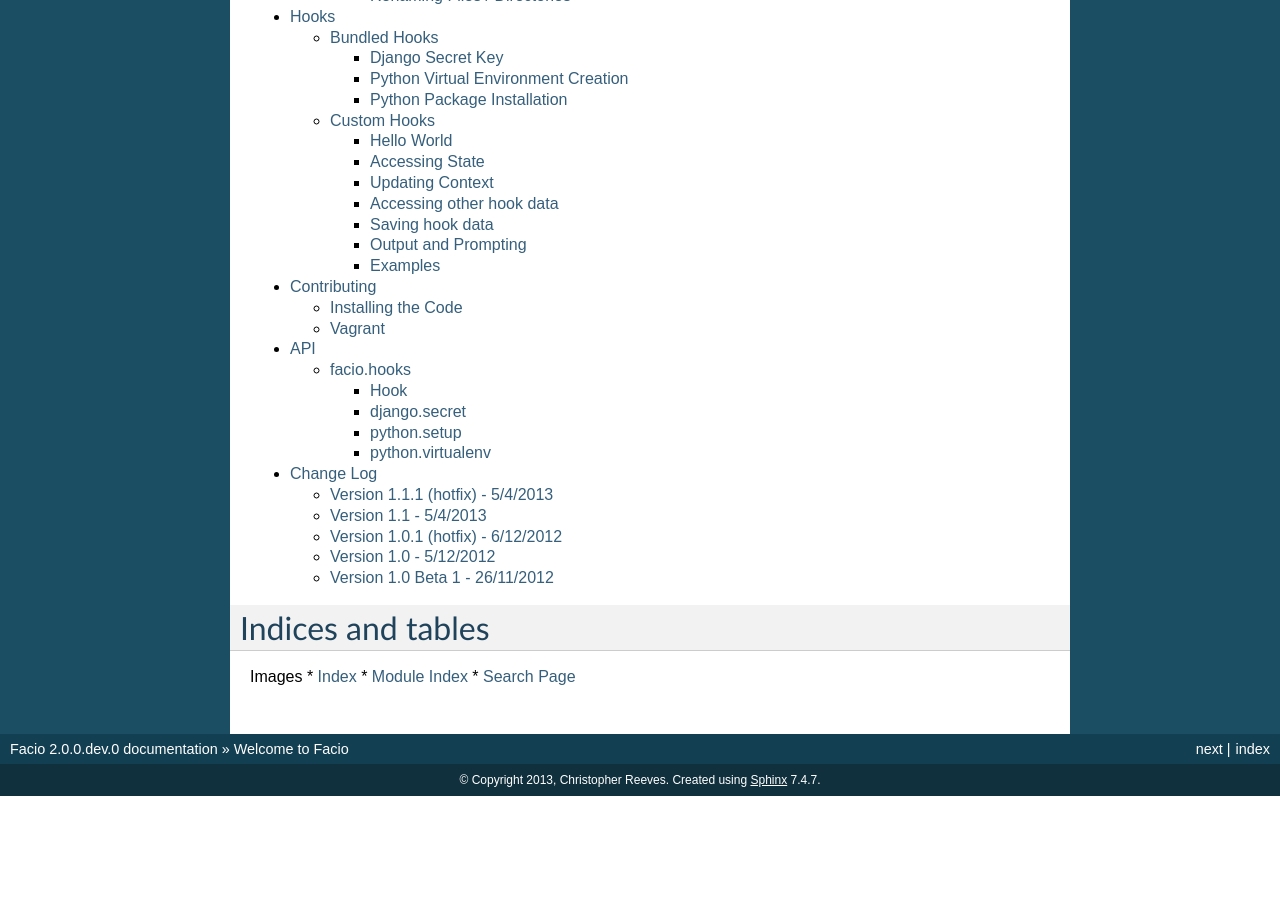
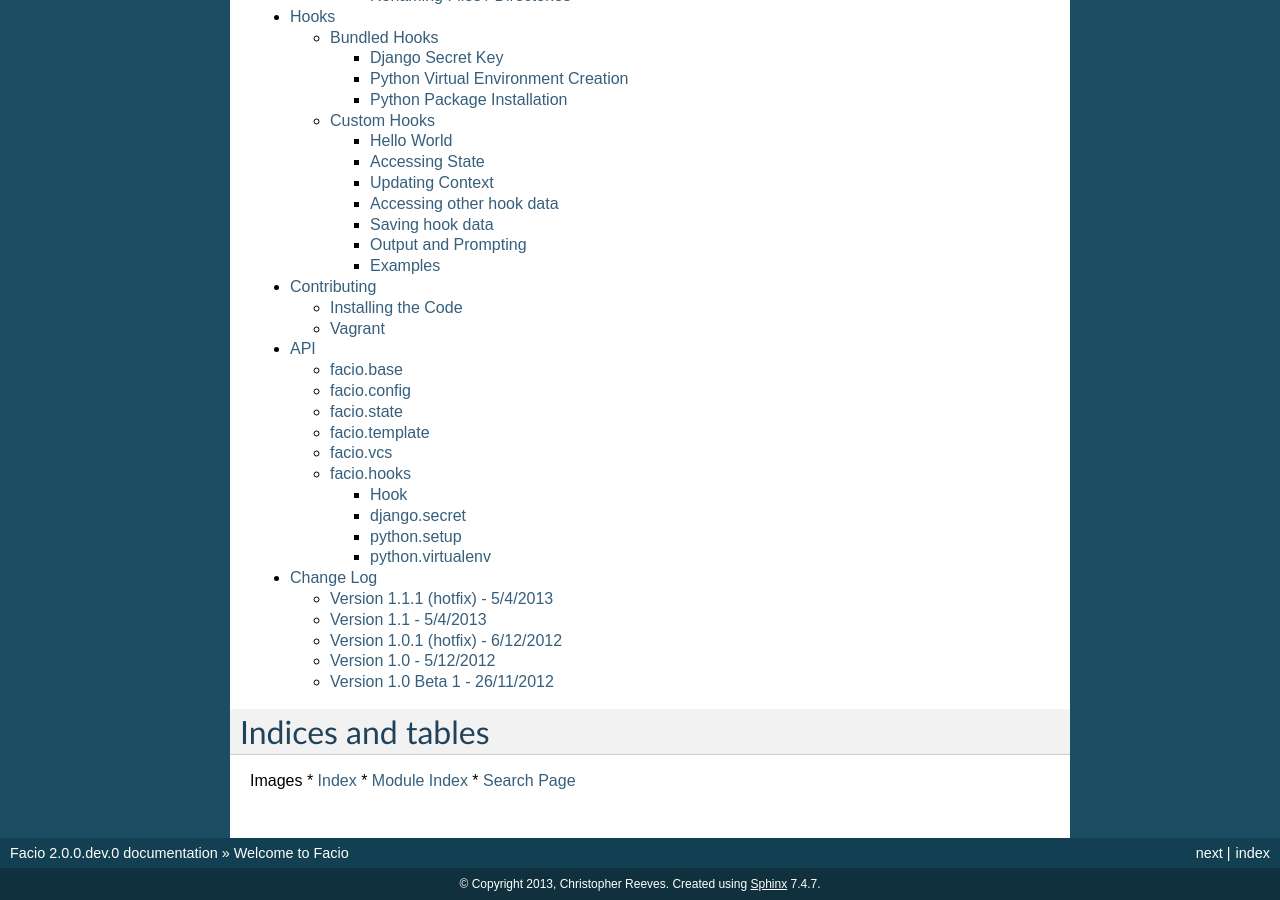
Before and after one commit to krak3n/Facio, a Sphinx documentation site: the page built from docs/index.rst, in a window 1280 px wide and 900 px high, scrolled down 830 px. Built offline with Sphinx 7.4.7, drawn with Linux system fonts in a browser that asks for light colours; before the commit the page ends 1626 px from its top, so only the background shows below that.

Commit message:
More auto doc'ing

```diff
--- a/docs/api.rst
+++ b/docs/api.rst
@@ -6,4 +6,9 @@
 .. toctree::
     :maxdepth: 3
 
+    api/base
+    api/config
+    api/state
+    api/template
+    api/vcs
     api/hooks
--- /dev/null
+++ b/docs/api/base.rst
@@ -0,0 +1,7 @@
+facio.base
+==========
+
+.. automodule:: facio.base
+    :members:
+    :undoc-members:
+    :inherited-members:
--- /dev/null
+++ b/docs/api/config.rst
@@ -0,0 +1,7 @@
+facio.config
+============
+
+.. automodule:: facio.config
+    :members:
+    :undoc-members:
+    :inherited-members:
--- /dev/null
+++ b/docs/api/state.rst
@@ -0,0 +1,7 @@
+facio.state
+===========
+
+.. automodule:: facio.state
+    :members:
+    :undoc-members:
+    :inherited-members:
--- /dev/null
+++ b/docs/api/template.rst
@@ -0,0 +1,7 @@
+facio.template
+==============
+
+.. automodule:: facio.template
+    :members:
+    :undoc-members:
+    :inherited-members:
--- /dev/null
+++ b/docs/api/vcs.rst
@@ -0,0 +1,7 @@
+facio.vcs
+=========
+
+.. automodule:: facio.vcs
+    :members:
+    :undoc-members:
+    :inherited-members:
```
